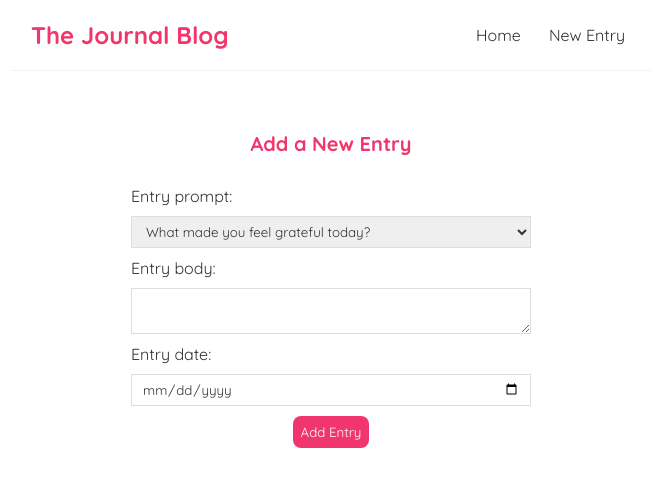
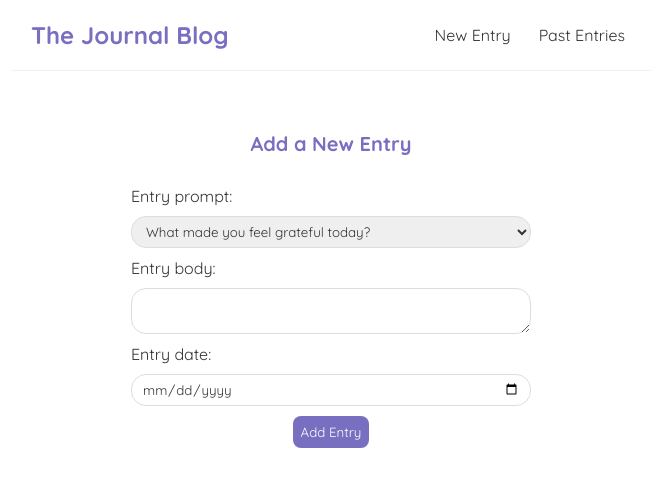
Before and after one commit to jsongcodes/journal-blog, a React (Create React App) app: page /create in a window 1280 px wide. Shown: the top 486 px of the page, without its empty margins (309-965 px from the left). Built offline with nearby package versions, Linux system fonts and the light colour scheme.

Commit message:
Edited css styling for Navbar

```diff
--- a/src/Create.js
+++ b/src/Create.js
@@ -41,6 +41,7 @@ const Create = () => {
         ></textarea>
         <label>Entry date:</label>
         <input
+            required
             type="date"
             value={date}
             placeholder="DD/MM/YY"
--- a/src/Navbar.js
+++ b/src/Navbar.js
@@ -5,8 +5,8 @@ const Navbar = () => {
     <nav className="navbar">
       <h1>The Journal Blog</h1>
       <div className="links">
-        <Link to="/">Home</Link>
         <Link to="/create">New Entry</Link>
+        <Link to="/">Past Entries</Link>
       </div>
     </nav>
   );
--- a/src/index.css
+++ b/src/index.css
@@ -15,7 +15,7 @@
   border-bottom: 1px solid #f2f2f2;
 }
 .navbar h1 {
-  color: #f1356d;
+  color: #796fc1;
 }
 .navbar .links {
   margin-left: auto;
@@ -26,7 +26,7 @@
   padding: 6px;
 }
 .navbar a:hover {
-  color: #f1356d;
+  color: #796fc1;
 }
 .content {
   max-width: 600px;
@@ -44,7 +44,7 @@
 }
 .entry-preview h2 {
   font-size: 20px;
-  color: #f1356d;
+  color: #796fc1;
   margin-bottom: 8px;
 }
 
@@ -54,14 +54,14 @@
 
 .entry-details h2 {
   font-size: 20px;
-  color: #f1356d;
+  color: #796fc1;
   margin-bottom: 10px;
 }
 .entry-details div {
   margin: 20px 0;
 }
 .entry-details button {
-  background: #f1356d;
+  background: #796fc1;
   color: #fff;
   border: 0;
   padding: 8px;
@@ -79,7 +79,7 @@
 }
 .create h2 {
   font-size: 20px;
-  color: #f1356d;
+  color: #796fc1;
   margin-bottom: 30px;
 }
 .create input, .create textarea, .create select {
@@ -89,9 +89,10 @@
   border: 1px solid #ddd;
   box-sizing: border-box;
   display: block;
+  border-radius: 15px;
 }
 .create button {
-  background: #f1356d;
+  background: #796fc1;
   color: #fff;
   border: 0;
   padding: 8px;
```
